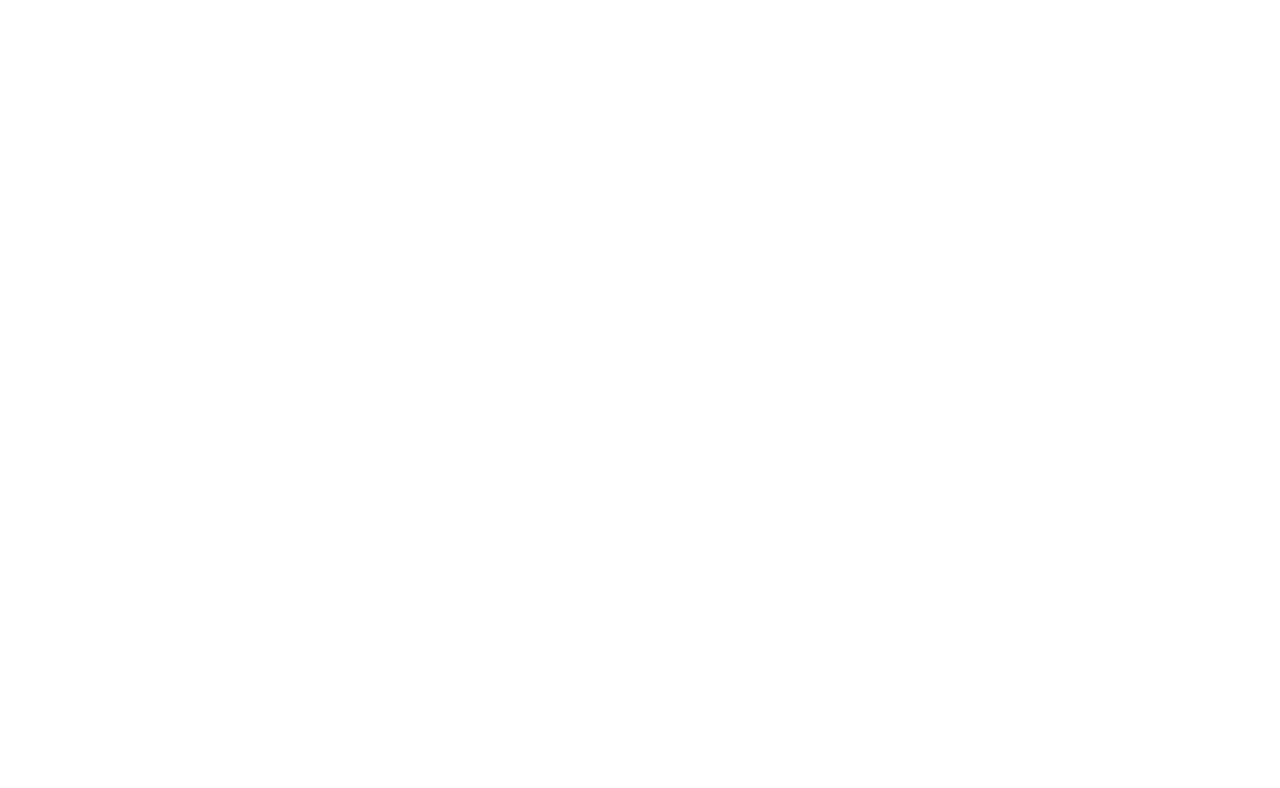
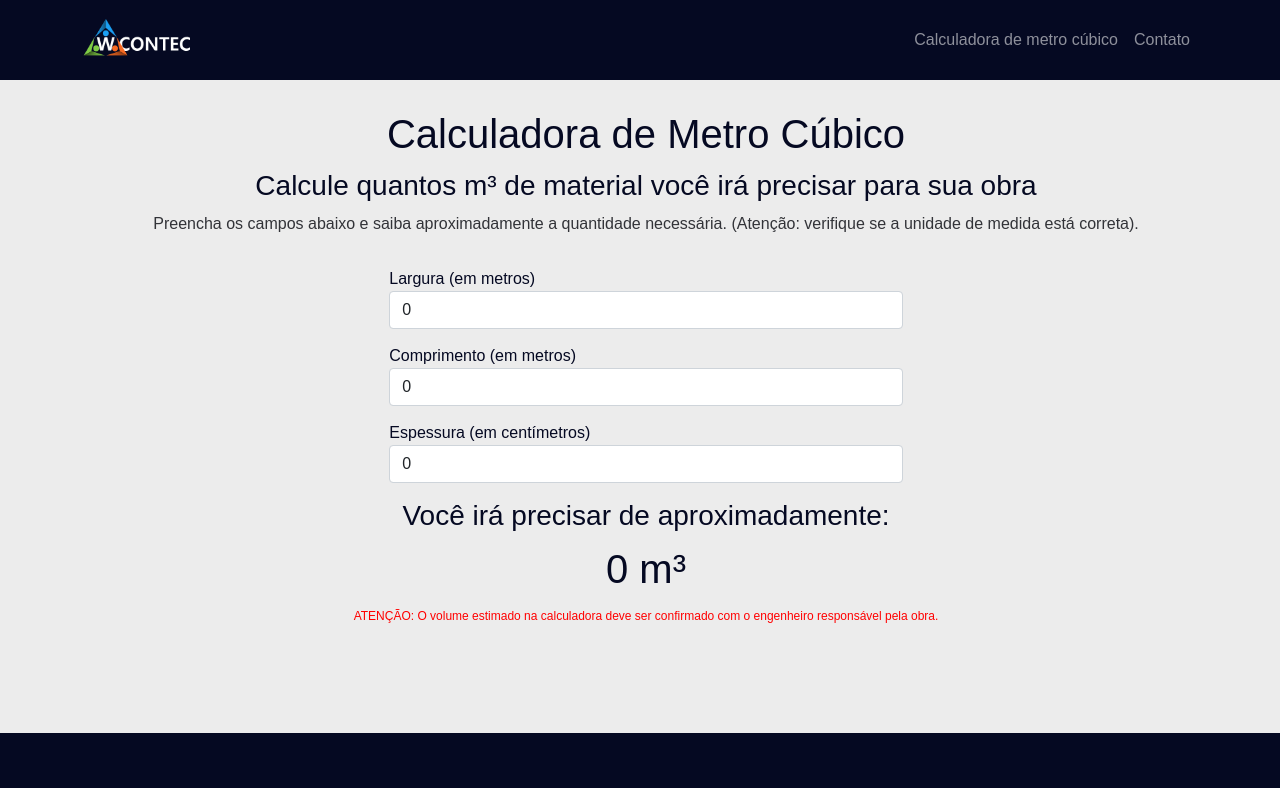
Before and after one commit to wellingtondacostaavles/wcontec-site-blog, a React (Create React App) app: page /calculadoras in a window 1280 px wide. Shown: the top 788 px of the page. Built offline with nearby package versions, Linux system fonts and the light colour scheme.

Commit message:
commit metrocubico e descadastrese

```diff
--- a/src/blog.jsx
+++ b/src/blog.jsx
@@ -6,6 +6,7 @@
 import Descadastrese from './descadastrese/descadastrese.jsx';
 import Descadastramento from './descadastrese/descadastramento.jsx';
 import Calculadorametroscubicos from './calculadoras/calculadorametroscubicos.jsx';
+import Calculadoras from './calculadoras/calculadoras.jsx';
 import Home from './blog/Home/home.jsx';
 import Naosepodeculparcargatributaria from './blog/Artigo/naosepodeculparcargatributaria.jsx';
 import Mei from './blog/Artigo2/mei.jsx';
@@ -35,6 +36,7 @@
     <Route exact path='/' component={Site} />
     <Route exact path='/descadastrese' component={Descadastrese} />
     <Route exact path='/descadastramento-realizado-com-sucesso' component={Descadastramento} />
+    <Route exact path='/calculadoras' component={Calculadoras} />
     <Route exact path='/calculadora-metros-cubicos' component={Calculadorametroscubicos} />
     <Route exact path='/blog' component={Home} />
     <Route exact path='/blog/nao-se-pode-culpar-a-cargatributaria' component={Naosepodeculparcargatributaria} />
--- a/src/calculadoras/Components/Contato/contato.jsx
+++ b/src/calculadoras/Components/Contato/contato.jsx
@@ -26,6 +26,7 @@
                       <li className="list-inline-item"><a href="https://www.youtube.com/channel/UCAS5k1jRgeZqXSnd8W4Jfcg" target="_blank"><i className="fa fa-youtube fa-2x"></i></a></li>
                       <li className="list-inline-item"><a href="https://twitter.com/w_contec" target="_blank"><i className="fa fa-twitter fa-2x"></i></a></li>
                       <li className="list-inline-item"><a href="https://chat.whatsapp.com/Co4DkBgkhrr6XSDiRL3CBP" target="_blank"><i className="fa fa-whatsapp fa-2x"></i></a></li>
+                      <li className="list-inline-item"><a href="https://www.wcontec.com.br/blog" target="_blank"><i className="fa fa-blog fa-2x"></i></a></li>
                   </ul>
               </div>
             </div>
--- /dev/null
+++ b/src/calculadoras/Components/Metrocubico/metrocubico.css
@@ -0,0 +1,57 @@
+h1,
+h2,
+h3,
+h4,
+h5,
+h6 {
+  line-height: 1.3;
+  font-family: Effra, sans-serif, Arial, sans-serif;
+}
+
+.segundo-h1 {
+  color: #0d6efd;
+}
+
+* {
+  padding: 0;
+  margin: 0;
+}
+
+p {
+  color: #323338;
+  font-family: Effra, sans-serif;
+}
+.segundo-p {
+  color: red;
+  font-size: 12px;
+}
+
+/* NAVBAR */
+
+.navbar {
+  background-color: #050922;
+  font-family: Effra, sans-serif;
+  color: #ffffff;
+}
+
+/* BANNER */
+
+#metroscubicos {
+  background-color: #ececec;
+  color: #050922;
+  padding: 108px 0 90px 12px;
+  text-align: center;
+}
+
+form {
+  font-family: Effra, sans-serif;
+  text-align: left;
+  margin: 15px 0 15px 0;
+  padding: 0 27% 0 27%;
+}
+
+form div {
+  display: flex;
+  flex-direction: column;
+  margin-bottom: 15px;
+}
--- /dev/null
+++ b/src/calculadoras/Components/Metrocubico/metrocubico.jsx
@@ -0,0 +1,65 @@
+import React, {useState, useEffect} from 'react';
+import {Link} from 'react-router-dom';
+
+
+import './metrocubico.css';
+
+function Metrocubico(){
+    const [nro1, setNro1] = useState(0);
+    const [nro2, setNro2] = useState(0);
+    const [nro3, setNro3] = useState(0);
+    const [resultado, setResultado] = useState(0);
+    const [operacao, setOperacao] = useState('Multiplicar');
+
+    const calcular = () =>{
+
+      if(operacao=="Multiplicar")
+      return parseFloat(nro1) * parseFloat(nro2) * parseFloat(nro3) / 100;
+    }
+
+    useEffect (() =>{setResultado(calcular())},[nro1, nro2, nro3, operacao]);
+
+
+      return <div>
+
+
+        <section id="metroscubicos">
+
+
+        <div className="container">
+            <div className="row">
+                <div className="calculadora">
+                  <h1>Calculadora de Metro Cúbico</h1>
+                  <h3>Calcule quantos m³ de material você irá precisar para sua obra</h3>
+                  <p>Preencha os campos abaixo e saiba aproximadamente a quantidade necessária. (Atenção: verifique se a unidade de medida está correta).</p>
+              </div>
+            </div>
+
+            <form>
+                <div>
+                  <label>Largura (em metros)</label>
+                  <input className="form-control" type="number" value={nro1} onChange={(e) => setNro1(e.target.value)} />
+                </div>
+                <div>
+                  <label>Comprimento (em metros)</label>
+                  <input className="form-control" type="number" value={nro2} onChange={(e) => setNro2(e.target.value)} />
+                </div>
+                <div>
+                  <label>Espessura (em centímetros)</label>
+                  <input className="form-control" type="number" value={nro3} onChange={(e) => setNro3(e.target.value)} />
+                </div>
+              </form>
+
+            <div className="container">
+              <div className="row">
+                <h3>Você irá precisar de aproximadamente:</h3>
+                <h1>{resultado} m³</h1>
+                <p><span className="segundo-p">ATENÇÃO: O volume estimado na calculadora deve ser confirmado com o engenheiro responsável pela obra.</span></p>
+              </div>
+            </div>
+        </div>
+        </section>
+      </div>
+    }
+
+  export default Metrocubico;
--- /dev/null
+++ b/src/calculadoras/calculadoras.jsx
@@ -0,0 +1,16 @@
+import Navbar from '../calculadoras/Components/Navbar/navbar';
+import Parceiros from '../blog/Components/Parceiros/parceiros';
+import Footer from '../blog/Components/Contato/contato';
+import Metrocubico from '../calculadoras/Components/Metrocubico/metrocubico';
+
+function Calculadoras(){
+
+  return <div>
+      <Navbar/>
+      <Metrocubico/>
+      <Parceiros/>
+      <Footer/>
+    </div>
+  }
+
+export default Calculadoras;
--- a/src/descadastrese/descadastrese.css
+++ b/src/descadastrese/descadastrese.css
@@ -1,51 +1,55 @@
-h1, h2, h3, h4, h5, h6{
+h1,
+h2,
+h3,
+h4,
+h5,
+h6 {
   line-height: 1.3;
-    font-family: Effra,sans-serif, Arial, sans-serif;
+  font-family: Effra, sans-serif, Arial, sans-serif;
 }
 
-*{
+* {
   margin: 0;
   padding: 0;
 }
 
-#descadastrese{
+#descadastrese {
   padding: 30px 0 102px 0;
 }
 
-#descadastrese img{
+#descadastrese img {
   width: 100%;
 }
 
-#descadastramento{
+#descadastramento {
   padding: 3px 0 3px 0;
   text-align: center;
 }
 
-#descadastramento img{
+#descadastramento img {
   width: 60%;
 }
 
-.btn-descadrastre-se{
+.btn-descadrastre-se {
   border-radius: 50px;
-    margin: 6% 3% 6% 0;
+  margin-top: 3%;
 }
 
-.btn-descadastramento{
+.btn-descadastramento {
   border-radius: 50px;
-
 }
 
 .wrapper {
   padding: 30px;
 }
 
-.form-group{
+.form-group {
   margin: 12px;
   display: flex;
   align-items: center;
 }
 
-.form-group label{
+.form-group label {
   cursor: pointer;
   padding-left: 12px;
 }
@@ -64,8 +68,8 @@
   justify-content: center;
 }
 
-.radio:before{
-    content: '';
+.radio:before {
+  content: "";
   position: absolute;
   height: 15px;
   width: 15px;
@@ -75,15 +79,15 @@
   transition: all 300ms ease-in-out;
 }
 
-.radio:checked:before{
+.radio:checked:before {
   opacity: 1;
 }
 
-.radio:focus{
+.radio:focus {
   box-shadow: 0 0 5px #0d6efd;
 }
 
-.form{
+.form {
   width: 100%;
   max-width: 32rem;
   font-size: 1.125rem;
@@ -95,7 +99,7 @@
   width: 100%;
 }
 
-.form label{
+.form label {
   line-height: 1;
   margin-bottom: 0.5rem;
 }
--- a/src/descadastrese/descadastrese.jsx
+++ b/src/descadastrese/descadastrese.jsx
@@ -55,7 +55,7 @@
                             className="form"
                           >
                             <label for="email">Digite seu e-mail</label>
-                            <input type="email" name="email" id="email" required />
+                            <input className="form-control" type="email" name="email" id="email" required />
                             <input type="hidden" name="_captcha" value="false" />
                             <input
                               type="hidden"
```
Lines whose indentation alone changed are shown as unchanged.
